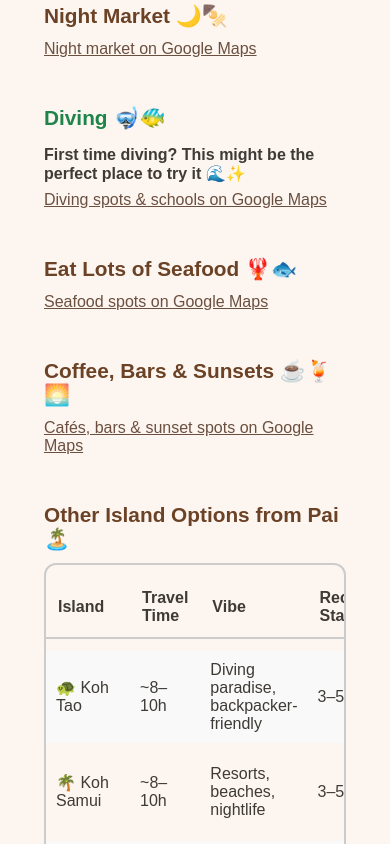
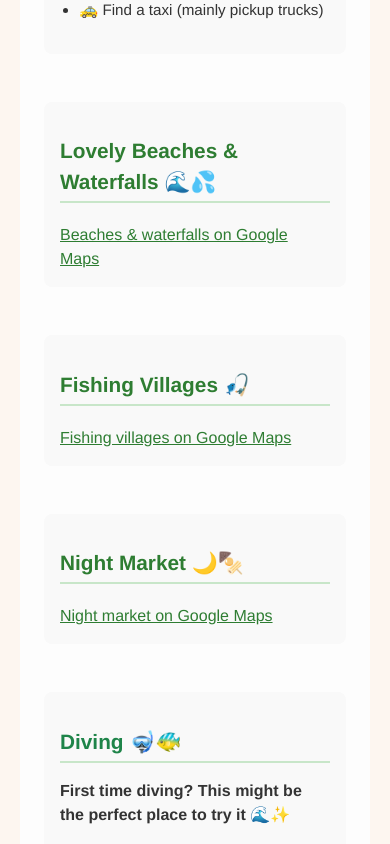
Before and after one commit to Yosvos/Thailand_Trip, a Next.js app: page /cities/islands in a window 390 px wide. Shown: the part 900-1744 px from the top of the page. Built offline with nearby package versions, Linux system fonts and the light colour scheme.

Commit message:
Add city.css for city page styling

```diff
--- a/app/styles/city.css
+++ b/app/styles/city.css
@@ -1,41 +1,66 @@
+/* ===== GLOBAL CITY PAGE STYLING ===== */
 .city-page {
   max-width: 900px;
   margin: 0 auto;
   padding: 2rem 1.5rem;
+  font-family: "Helvetica Neue", Arial, sans-serif;
+  line-height: 1.5;
+  color: #333;
+  background-color: #fdfdfd;
 }
 
+/* ===== HOTEL SECTION ===== */
 .hotel-section {
   margin-bottom: 3rem;
+  border-left: 4px solid #2e7d32; /* green accent for visual separation */
+  padding-left: 1rem;
+  background-color: #f5fdf6; /* subtle greenish background */
+  border-radius: 8px;
 }
 
 .hotel-header {
   display: flex;
   gap: 1.25rem;
-  align-items: center;
+  align-items: flex-start;
+  flex-wrap: wrap;
+}
+
+.hotel-logo {
+  font-size: 3rem;
 }
 
 .hotel-info h1 {
   margin: 0;
-  font-size: 1.6rem;
+  font-size: 1.8rem;
+  color: #2e7d32; /* green accent for hotel names */
 }
 
 .hotel-info p {
   margin: 0.25rem 0 0.5rem;
   color: #555;
+  font-size: 0.95rem;
 }
 
 .hotel-info a {
-  color: #6b4f3f;
+  color: #2e7d32;
   text-decoration: underline;
+  font-weight: 500;
 }
 
+/* ===== CITY SECTIONS ===== */
 .city-section {
   margin-bottom: 3rem;
+  padding: 1rem 1rem;
+  background-color: #f9f9f9;
+  border-radius: 8px;
 }
 
 .city-section h2 {
   margin-bottom: 0.75rem;
-  font-size: 1.3rem;
+  font-size: 1.5rem;
+  color: #2e7d32; /* green headers */
+  border-bottom: 2px solid #c8e6c9; /* subtle underline */
+  padding-bottom: 0.25rem;
 }
 
 .city-section ul {
@@ -44,10 +69,88 @@
 }
 
 .city-section li {
-  margin-bottom: 0.4rem;
+  margin-bottom: 0.5rem;
+  font-size: 1rem;
 }
 
+/* Make specific important list items stand out */
+.city-section li.highlight {
+  font-weight: 600;
+  color: #1b5e20; /* darker green */
+  background-color: #e8f5e9; /* subtle highlight */
+  padding: 0.2rem 0.5rem;
+  border-radius: 4px;
+  display: inline-block;
+  margin-bottom: 0.6rem;
+}
+
+/* ===== MAP LINKS ===== */
 .maps-link {
-  color: #6b4f3f;
+  color: #2e7d32;
   font-weight: 500;
+  text-decoration: underline;
+  display: inline-block;
+  margin-top: 0.5rem;
 }
+
+/* ===== TABLES ===== */
+.table-wrapper {
+  overflow-x: auto;
+  margin-top: 1rem;
+  border-radius: 8px;
+  border: 2px solid #c8e6c9;
+}
+
+table {
+  width: 100%;
+  border-collapse: separate;
+  border-spacing: 0 12px;
+  text-align: left;
+}
+
+table th {
+  padding: 12px;
+  border-bottom: 2px solid #c8e6c9;
+  color: #2e7d32;
+  font-weight: 600;
+  background-color: #f1f8f1;
+}
+
+table td {
+  padding: 10px;
+  background-color: #ffffff;
+}
+
+/* Alternate row coloring for readability */
+table tr:nth-child(even) td {
+  background-color: #f9f9f9;
+}
+
+/* ===== RESPONSIVE / MOBILE ===== */
+@media (max-width: 768px) {
+  .hotel-header {
+    flex-direction: column;
+    align-items: flex-start;
+  }
+
+  .hotel-logo {
+    font-size: 2.5rem;
+  }
+
+  .hotel-info h1 {
+    font-size: 1.6rem;
+  }
+
+  .city-section h2 {
+    font-size: 1.3rem;
+  }
+
+  .city-section li {
+    font-size: 0.95rem;
+  }
+
+  table th, table td {
+    padding: 8px;
+    font-size: 0.9rem;
+  }
+}
```
